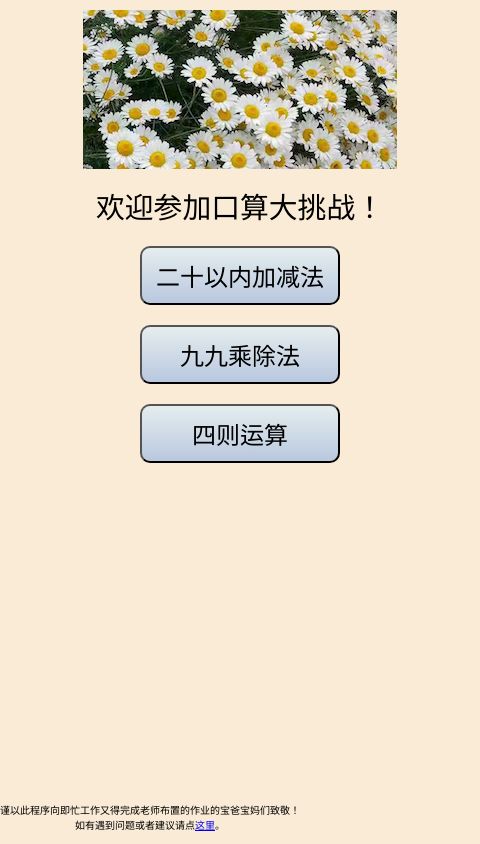
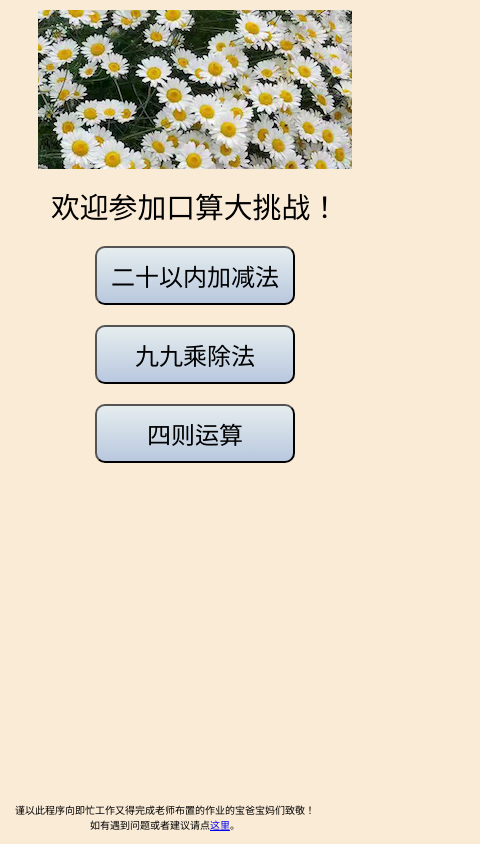
Before and after one commit to SpaceSample/kousuan, a React (Create React App) app: page / in a window 390 px wide. Shown: the whole page, 480 px wide, since content can reach past the window. Built offline with nearby package versions, Linux system fonts and the light colour scheme.

Commit message:
update page layout on mobile

```diff
--- a/src/App.module.css
+++ b/src/App.module.css
@@ -1,7 +1,7 @@
 .app {
   display: block;
   margin: 0 auto;
-  width: 480px;
+  width: 360px;
   font-size: 1.5em;
   text-align: center;
 }
--- a/src/question.module.css
+++ b/src/question.module.css
@@ -18,7 +18,7 @@
 }
 
 .question {
-  font-size: 2.5em;
+  font-size: 2em;
 }
 
 .question input {
```
